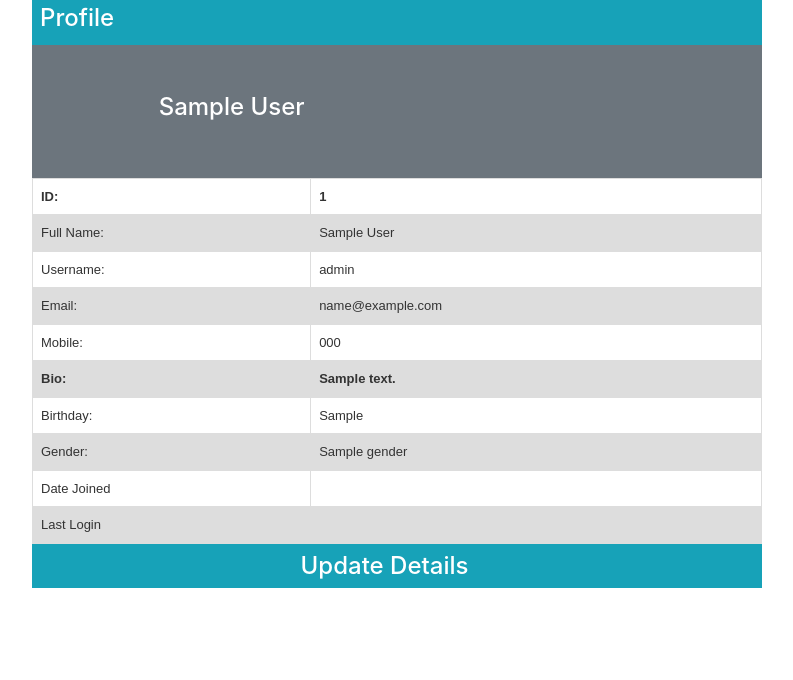
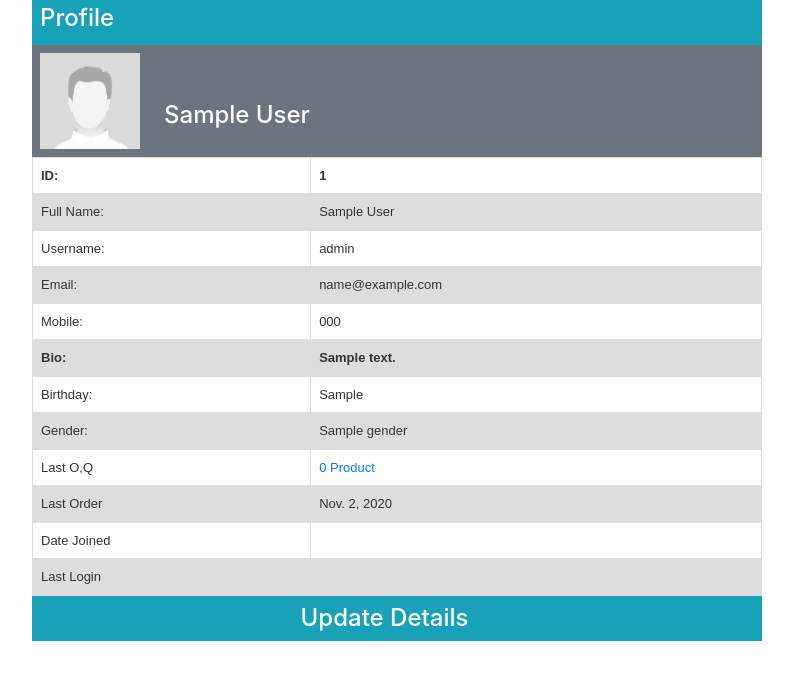
Before and after one commit to Rayhun/Django_E-Commerce_website, a Django app: template store/templates/profile.html in a window 1280 px wide. Shown: the part 56-736 px from the top of the page, without its empty margins (243-1036 px from the left). Run offline with Django 3.2, Linux system fonts and the light colour scheme; data comes from the database, SQL or seed files in the repository; both versions use the stored data as it was after the commit; the template is opened without the code that fills it: values that come from a table or form of the project are taken from there, most other values are stand-ins (such as "Sample title", 1, 10 or a date in 2020).

Commit message:
last order add in profile

```diff
--- a/store/templates/orders.html
+++ b/store/templates/orders.html
@@ -1,6 +1,6 @@
 {% extends 'base.html' %}
 {% block content %}
- {% load cart %}
+{% load cart %}
 {% load custom_filter %}
 <div class="container">
     <div class="border pb-4">
--- a/store/templates/profile.html
+++ b/store/templates/profile.html
@@ -1,4 +1,5 @@
 {% extends 'base.html' %}
+{% load static %}
 {% block content %}
 <style>
 table {
@@ -24,12 +25,12 @@ tr:nth-child(even) {
     <div class="bg-info text-white py-1 pl-2">
       <h4>Profile</h4>
     </div>
-    <div class="bg-secondary">
+    <div class="bg-secondary p-2">
       <div class="row">
         <div class="col-lg-2">
-          <img src="" alt="">
+          <img width="100" src="{% static 'images/demo.jpg' %}" alt="">
         </div>
-        <div class="col-lg-10 py-5 h4 text-white">
+        <div class="col-lg-10 h4 pt-5 text-white">
           {{ first_name }} {{ last_name }}
         </div>
       </div>
@@ -71,6 +72,14 @@ tr:nth-child(even) {
       <tr>
         <td>Gender:</td>
         <td>{{ gender }}</td>
+      </tr>
+      <tr>
+        <td>Last O,Q</td>
+        <td><a href="{% url 'cart' %}">{{ product|length }} Product</a></td>
+      </tr>
+      <tr>
+        <td>Last Order</td>
+        <td>{{ order.date }}</td>
       </tr>
       <tr>
         <td>Date Joined</td>
--- a/store/views/chackout.py
+++ b/store/views/chackout.py
@@ -11,7 +11,6 @@ class Chackout(View):
         customer = request.session.get('customer_id')
         cart = request.session.get('cart')
 
-        print(date)
         products = Product.get_product_by_id(list(cart.keys()))
         for product in products:
             order = Order(
--- a/store/views/order.py
+++ b/store/views/order.py
@@ -13,4 +13,5 @@ class OrderView(View):
         customer = request.session.get('customer_id')
         orders = Order.get_order_by_customer_id(customer)
         orders = orders.reverse()
+        print(orders)
         return render(request, 'orders.html',{'orders':orders})
```
Also changed, not shown: store/templates/profile_update.html (+11 -4 lines), store/views/profile.py (+9 -0 lines), db.sqlite3, static/images/demo.jpg (added).
